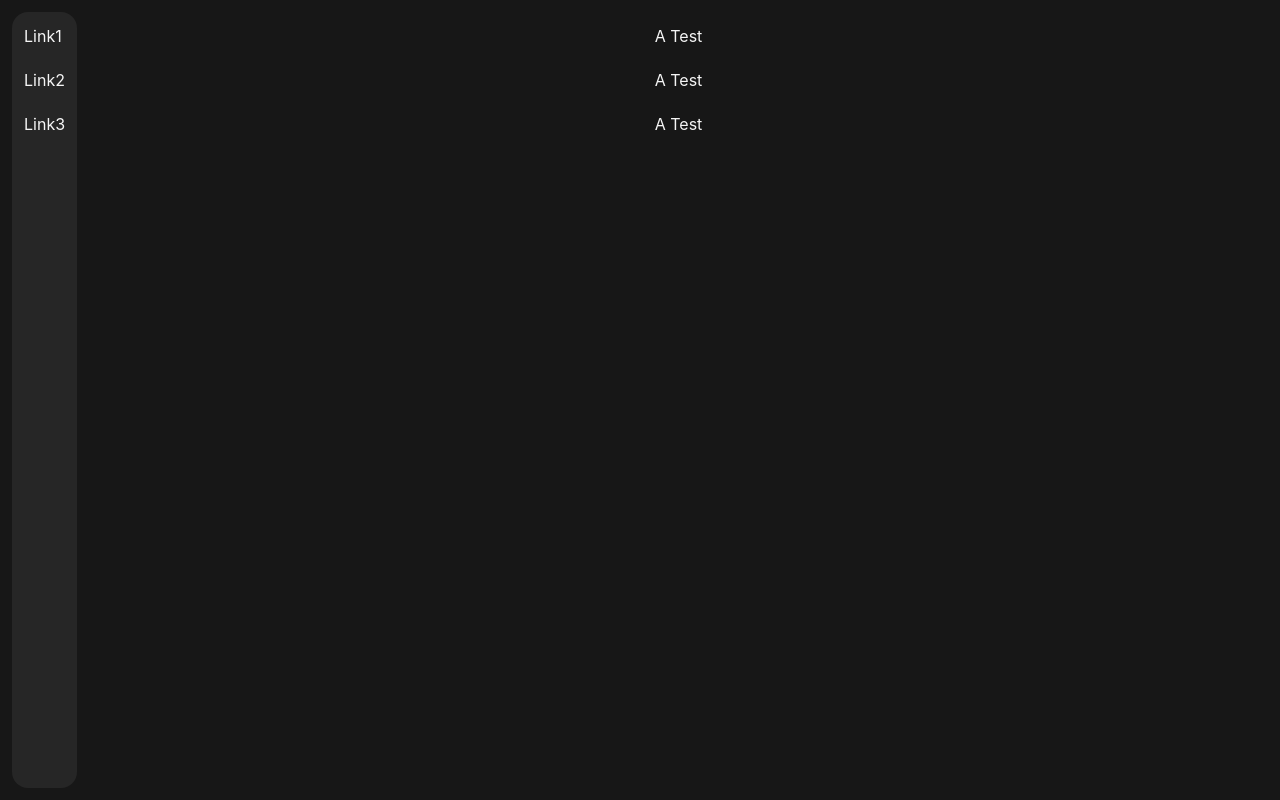
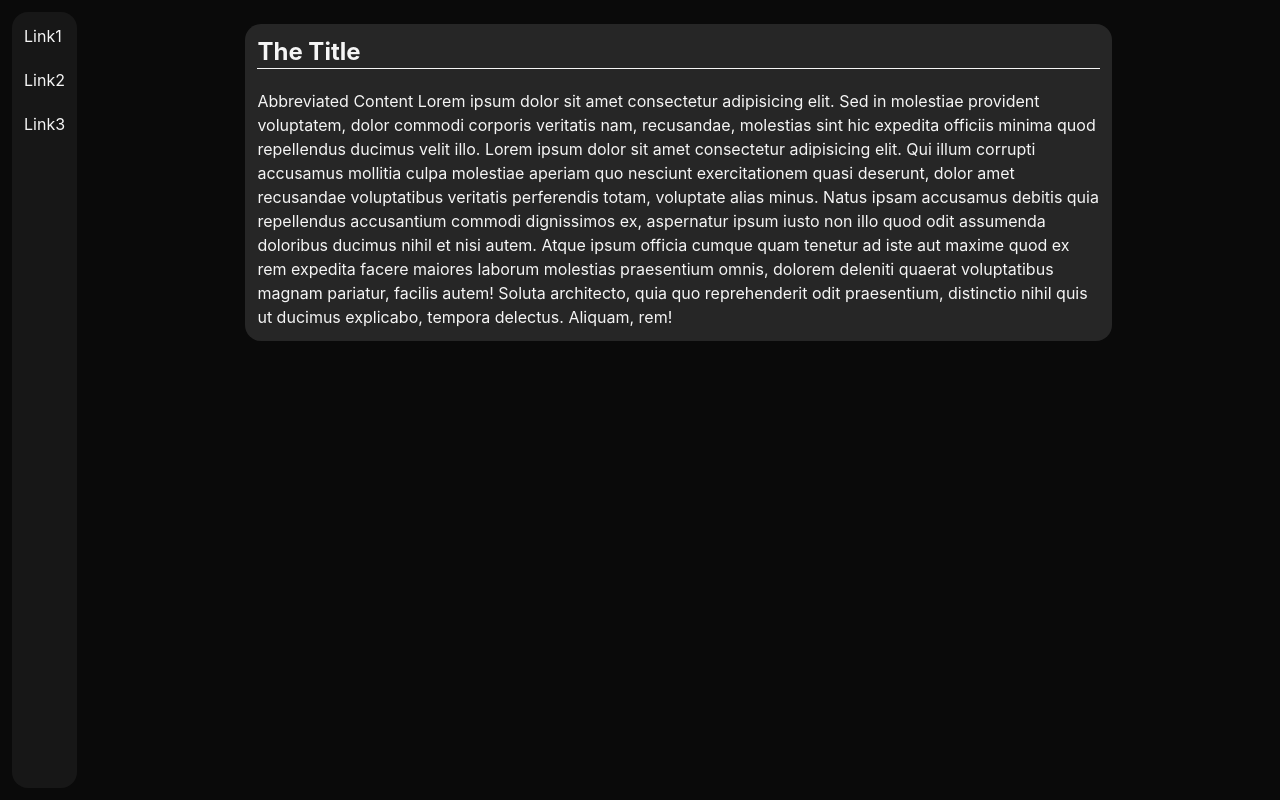
Before and after one commit to al-jbri/social-feed-frontend, a website built with Vite: page index.html in a window 1280 px wide. Built offline with nearby package versions, Linux system fonts and the light colour scheme.

Commit message:
style: some style edit on index.html

```diff
--- a/index.html
+++ b/index.html
@@ -3,20 +3,40 @@
   <head>
     <meta charset="UTF-8" />
     <meta name="viewport" content="width=device-width, initial-scale=1.0" />
-    <title>Website</title>
     <meta name="description" content="" />
     <link rel="stylesheet" href="src/style.css" />
+    <script src="src/js/app.js"></script>
+    <title>Social Feed</title>
   </head>
   <body
-    class="flex flex-col md:flex-row gap-3 h-dvh bg-neutral-950 md:bg-neutral-900 text-neutral-100 overflow-hidden p-3"
+    class="flex flex-col md:flex-row gap-3 h-dvh bg-neutral-950 text-neutral-100 overflow-hidden p-3"
   >
     <main class="flex flex-col items-center flex-1 overflow-y-auto gap-5 p-3">
-      <article>A Test</article>
-      <article>A Test</article>
-      <article>A Test</article>
+      <article
+        class="bg-neutral-800 p-3 flex flex-col gap-5 rounded-2xl md:w-3/4"
+      >
+        <h1 class="text-2xl font-bold border-b">The Title</h1>
+        <p>
+          Abbreviated Content Lorem ipsum dolor sit amet consectetur adipisicing
+          elit. Sed in molestiae provident voluptatem, dolor commodi corporis
+          veritatis nam, recusandae, molestias sint hic expedita officiis minima
+          quod repellendus ducimus velit illo. Lorem ipsum dolor sit amet
+          consectetur adipisicing elit. Qui illum corrupti accusamus mollitia
+          culpa molestiae aperiam quo nesciunt exercitationem quasi deserunt,
+          dolor amet recusandae voluptatibus veritatis perferendis totam,
+          voluptate alias minus. Natus ipsam accusamus debitis quia repellendus
+          accusantium commodi dignissimos ex, aspernatur ipsum iusto non illo
+          quod odit assumenda doloribus ducimus nihil et nisi autem. Atque ipsum
+          officia cumque quam tenetur ad iste aut maxime quod ex rem expedita
+          facere maiores laborum molestias praesentium omnis, dolorem deleniti
+          quaerat voluptatibus magnam pariatur, facilis autem! Soluta
+          architecto, quia quo reprehenderit odit praesentium, distinctio nihil
+          quis ut ducimus explicabo, tempora delectus. Aliquam, rem!
+        </p>
+      </article>
     </main>
     <nav
-      class="flex md:flex-col bg-neutral-900 md:bg-neutral-800 p-3 justify-between md:justify-normal gap-5 rounded-2xl md:order-first"
+      class="flex md:flex-col bg-neutral-900 p-3 justify-between md:justify-normal gap-5 rounded-2xl md:order-first"
     >
       <a href="">Link1</a>
       <a href="">Link2</a>
```
